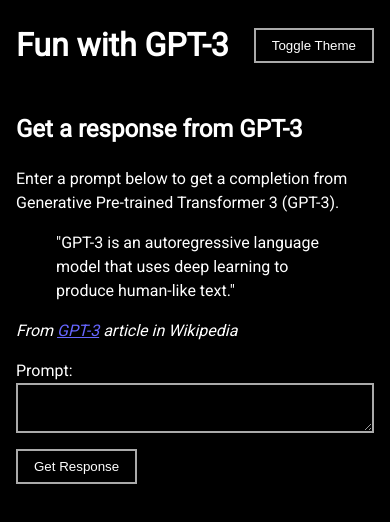
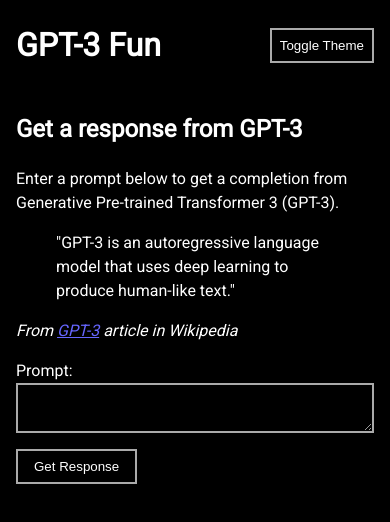
Before and after one commit to halait/shopify-frontend-developer-challenge, a plain HTML site: page public/index.html in a window 390 px wide. Drawn offline with Linux system fonts and the light colour scheme.

Commit message:
mobile fixes

```diff
--- a/public/index.html
+++ b/public/index.html
@@ -8,7 +8,7 @@
     <link rel="preload" href="https://fonts.googleapis.com/css?family=Roboto" as="style">
     <link rel="preload" href="/styles/main.css" as="style">
 
-    <title>Fun with GPT-3</title>
+    <title>GPT-3 Fun</title>
 
     <link rel="icon" type="image/png" href="/images/icon.png">
     <link rel="stylesheet" href="/styles/main.css">
@@ -16,7 +16,7 @@
   </head>
   <body>
     <header class="Flex">
-      <h1>Fun with GPT-3</h1>
+      <h1>GPT-3 Fun</h1>
       <button id="theme-button">Toggle Theme</button>
     </header>
 
--- a/public/scripts/main.mjs
+++ b/public/scripts/main.mjs
@@ -26,7 +26,7 @@ promptForm.addEventListener('submit', async function (e) {
         method: "POST",
         headers: {
             "Content-Type": "application/json",
-            Authorization: `Bearer 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`,
+            Authorization: `Bearer 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`,
         },
         body: JSON.stringify(data),
     })).json();
@@ -36,6 +36,7 @@ promptForm.addEventListener('submit', async function (e) {
     const gptResponse = JSON.parse(gptResponses[Math.floor(Math.random() * gptResponses.length)]);
     await delay(3);
     */
+    console.log(gptResponse);
     promptBtn.classList.remove('Spin');
     promptBtn.removeAttribute('disabled');
     if (gptResponse.choices === undefined || gptResponse.choices.length === 0) {
--- a/public/styles/main.css
+++ b/public/styles/main.css
@@ -134,9 +134,11 @@ a:visited {
 #prompt-responses-section {
     display: none;
 }
-#theme-button {
+#theme-button, #clear-prompt-responses-button {
     margin: 0;
+    padding: 0.5rem;
 }
+
 @media screen and (min-width: 60rem) {
     body {
         padding: 0 2rem;
```
